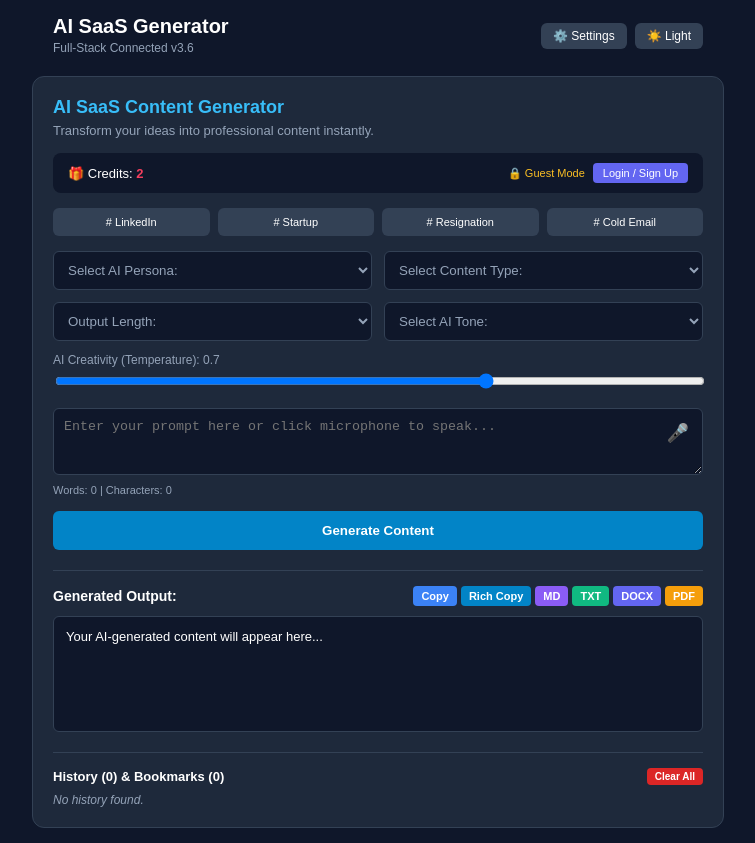
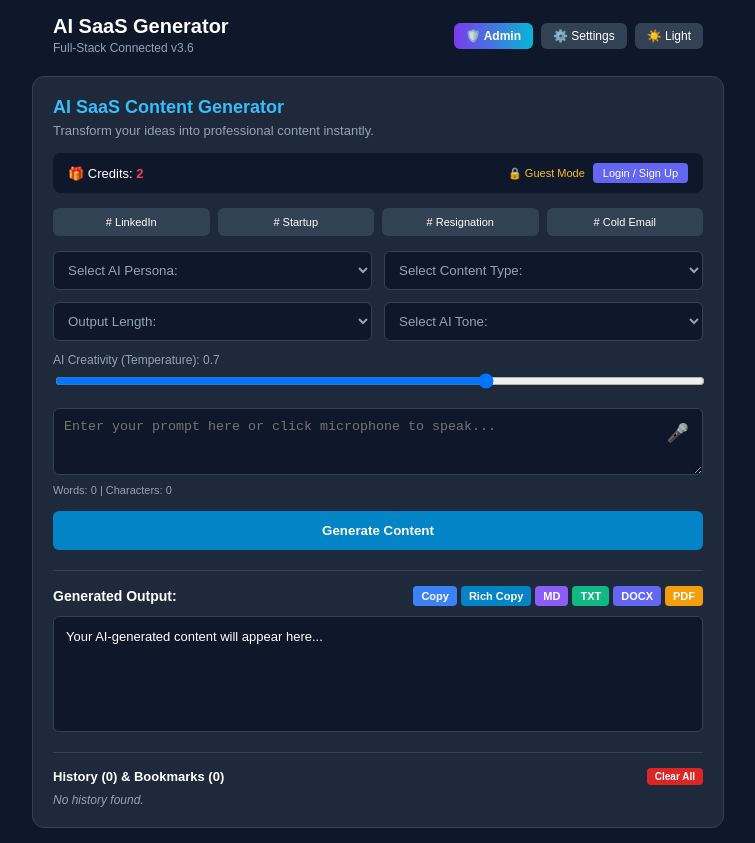
Before and after one commit to matiur25580/ai-saas-generator, a React (Vite) app in the folder frontend/: page / in a window 1280 px wide. Both pictures are taken after a click on the button "Login / Get Started". Shown: the whole page, without its empty margins (262-1017 px from the left). Built offline with nearby package versions, Linux system fonts and the light colour scheme.

Commit message:
Feat: Admin button in header + route

```diff
--- a/frontend/src/App.jsx
+++ b/frontend/src/App.jsx
@@ -1,9 +1,11 @@
 import React, { useState, useEffect } from 'react';
 import './App.css';
 import Landing from './pages/Landing';
+import Admin from './pages/Admin';
 
 function App() {
   const [showLanding, setShowLanding] = useState(true);
+  const [showAdmin, setShowAdmin] = useState(false);
   const [theme, setTheme] = useState(localStorage.getItem('theme') || 'dark');
   const [prompt, setPrompt] = useState('');
   const [persona, setPersona] = useState('');
@@ -279,6 +281,7 @@ function App() {
   const totalHistoryCount = history.length;
   const totalBookmarkCount = history.filter(item => item.bookmarked).length;
 
+  if (showAdmin) return <div><button onClick={()=>setShowAdmin(false)} style={{margin:10,padding:'8px 16px',cursor:'pointer'}}>← Back</button><Admin/></div>;
   if (showLanding) return <Landing onGetStarted={()=>setShowLanding(false)} />;
 
   return (
@@ -291,6 +294,7 @@ function App() {
           <span style={{ fontSize: '12px', color: themeStyles.mutedText }}>Full-Stack Connected v3.6</span>
         </div>
         <div style={{ display: 'flex', gap: '8px' }}>
+          <button onClick={() => setShowAdmin(true)} style={{ background: 'linear-gradient(90deg,#7C3AED,#06B6D4)', border: 'none', color: '#fff', padding: '6px 12px', borderRadius: '6px', fontSize: '12px', cursor: 'pointer', fontWeight:'bold' }}>🛡️ Admin</button>
           <button onClick={() => { setCustomApiKey(localStorage.getItem('customApiKey') || ''); setShowSettingsModal(true); }} style={{ background: isDark ? '#334155' : '#e2e8f0', border: 'none', color: themeStyles.textColor, padding: '6px 12px', borderRadius: '6px', fontSize: '12px', cursor: 'pointer' }}>⚙️ Settings</button>
           <button onClick={() => setTheme(isDark ? 'light' : 'dark')} style={{ background: isDark ? '#334155' : '#e2e8f0', border: 'none', color: themeStyles.textColor, padding: '6px 12px', borderRadius: '6px', fontSize: '12px', cursor: 'pointer' }}>
             {isDark ? '☀️ Light' : '🌙 Dark'}
```
